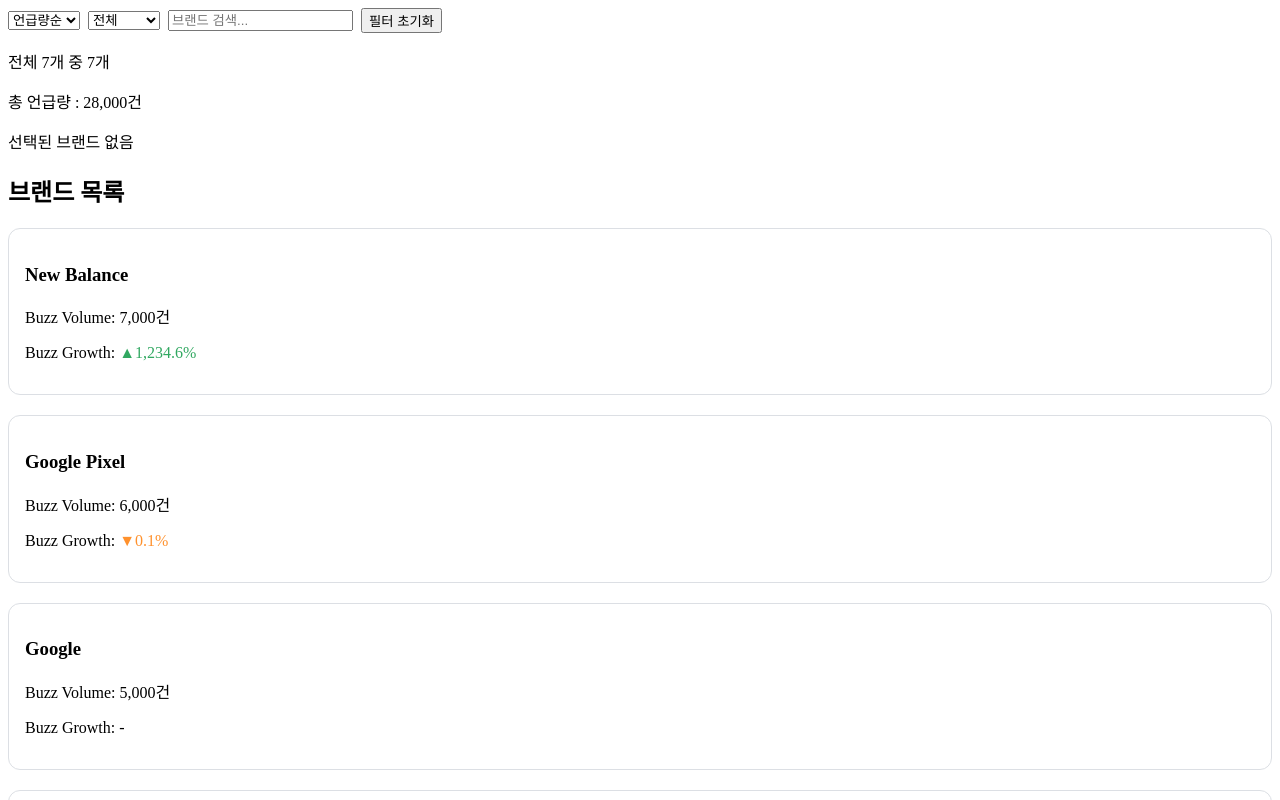
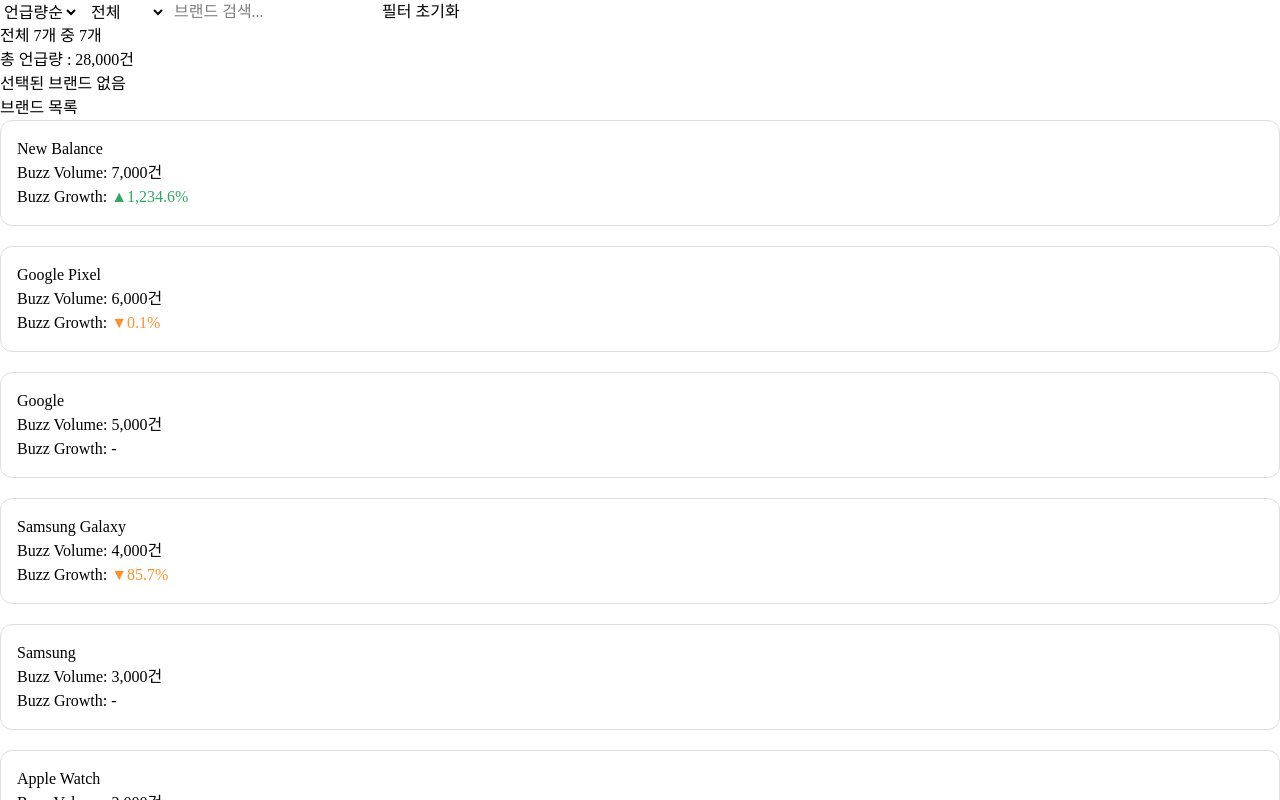
Before and after one commit to HY-Yoon/social-monitoring, a React (Vite) app: page / in a window 1280 px wide. Shown: the top 800 px of the page. Built offline with nearby package versions, Linux system fonts and the light colour scheme.

Commit message:
chore: Tailwind CSS 설치 및 디자인 토큰 정의

```diff
--- a/package.json
+++ b/package.json
@@ -12,8 +12,10 @@
     "format:check": "prettier --check ."
   },
   "dependencies": {
+    "@tailwindcss/vite": "^4.3.5",
     "react": "^19.3.1",
-    "react-dom": "^19.3.1"
+    "react-dom": "^19.3.1",
+    "tailwindcss": "^4.3.5"
   },
   "devDependencies": {
     "@types/node": "^24.19.2",
--- a/src/main.tsx
+++ b/src/main.tsx
@@ -1,6 +1,7 @@
 import { StrictMode } from 'react';
 import { createRoot } from 'react-dom/client';
 import App from './App.tsx';
+import '@/styles/main.css';
 
 createRoot(document.getElementById('root')!).render(
   <StrictMode>
--- /dev/null
+++ b/src/styles/main.css
@@ -0,0 +1,13 @@
+@import 'tailwindcss';
+
+@theme {
+  --default-font-family: 'Pretendard';
+
+  --color-increase: #31a861;
+  --color-decrease: #ff912d;
+  --color-card-border: #dcdfe4;
+  --color-card-background: #ffffff;
+  --color-card-hover-background: #f5f6f8;
+  --color-card-active-background: #f5fbfd;
+  --radius-card: 12px;
+}
--- a/vite.config.ts
+++ b/vite.config.ts
@@ -1,9 +1,10 @@
 import { fileURLToPath, URL } from 'node:url';
 import react from '@vitejs/plugin-react';
 import { defineConfig } from 'vite';
+import tailwindcss from '@tailwindcss/vite';
 
 export default defineConfig({
-  plugins: [react()],
+  plugins: [react(), tailwindcss()],
   resolve: {
     alias: {
       '@': fileURLToPath(new URL('./src', import.meta.url)),
```
Also changed, not shown: 1 other file (tests, documents, lock files or other folders).
